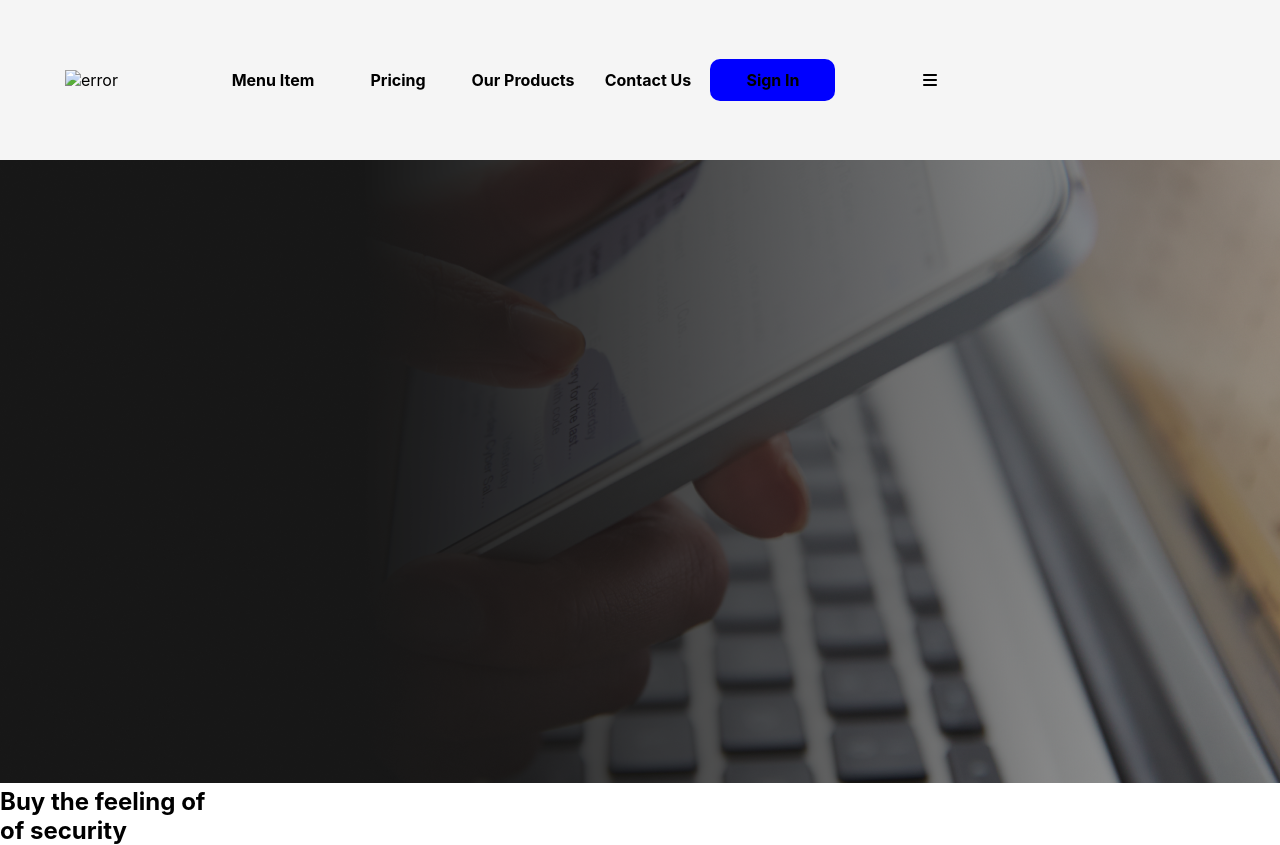
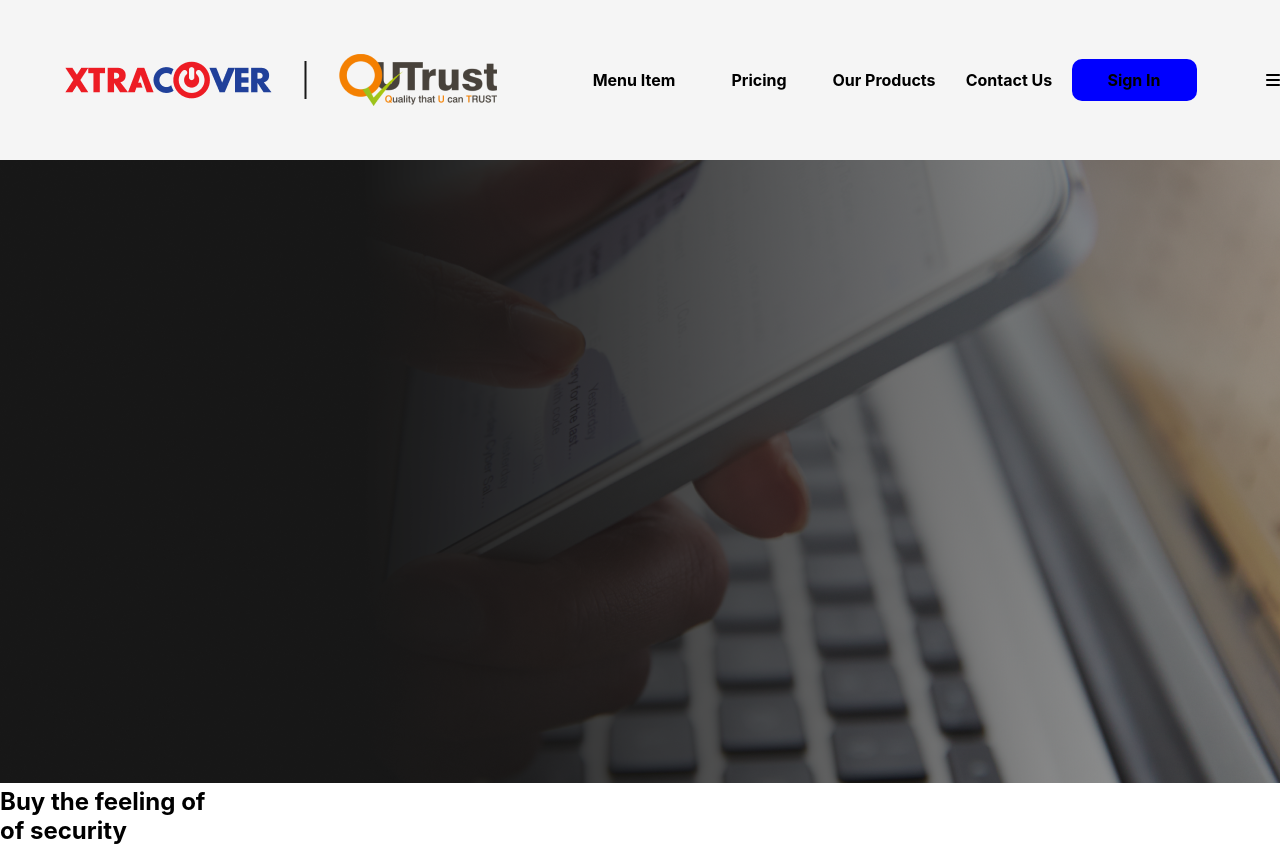
Before and after one commit to vaibhavnotnice/qutrust, a plain HTML site: page index.html in a window 1280 px wide. Shown: the top 845 px of the page. Drawn offline with Linux system fonts and the light colour scheme; files whose address does not match are found by name.

Commit message:
Update index.html

```diff
--- a/index.html
+++ b/index.html
@@ -11,7 +11,7 @@
 <body>
     <nav class="navbar">
             <div class="logo" style="padding-left: 60px;justify-content: center;display: flex;align-items: center;">
-                <img src="./images/logos.png" alt="error" style="padding: 5px;">
+                <img src="./logos.png" alt="error" style="padding: 5px;">
              </div>
     </div>
     <ul class="navlist">
```
